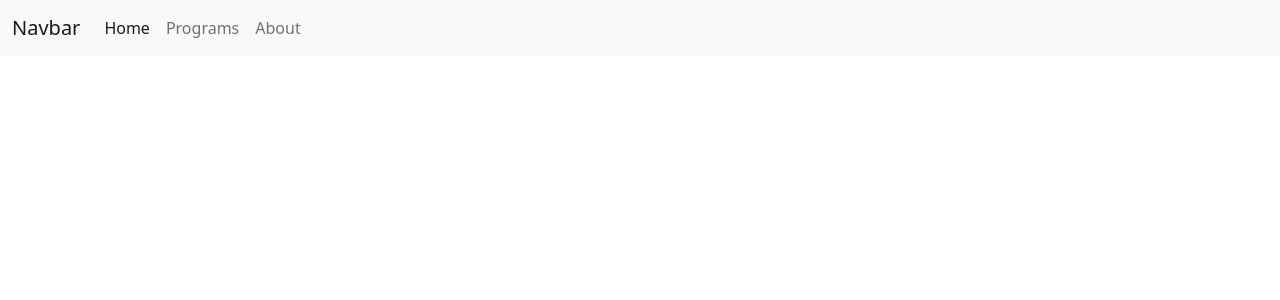
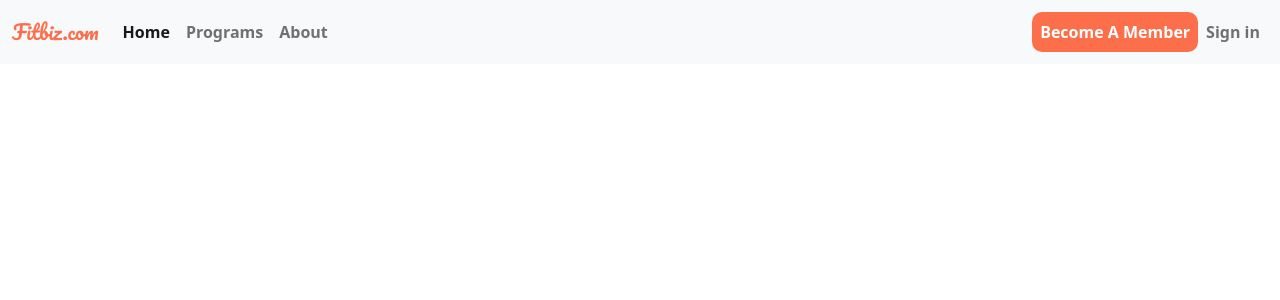
Before and after one commit to iamshubhamjangle/fitbiz-frontend, an Angular app: page / in a window 1280 px wide. Shown: the top 300 px of the page. Built offline with nearby package versions, Linux system fonts and the light colour scheme.

Commit message:
Added Navbar

```diff
--- a/src/app/navbar/navbar.component.css
+++ b/src/app/navbar/navbar.component.css
@@ -0,0 +1,13 @@
+li#signup {
+    background-color: #FD6E4A;
+    border-radius: 10px;
+}
+
+li#signup:hover {
+    background-color: #d85a3b !important;
+}
+
+a.navbar-brand {
+    color: #FD6E4A !important;
+    font-family: 'Pacifico', cursive;
+}
--- a/src/app/navbar/navbar.component.html
+++ b/src/app/navbar/navbar.component.html
@@ -1,7 +1,8 @@
-<nav class="navbar navbar-expand-lg navbar-light bg-light">
-    <div class="container-fluid">
-      <a class="navbar-brand" href="#">Navbar</a>
-      <button class="navbar-toggler" type="button" data-bs-toggle="collapse" data-bs-target="#navbarNav" aria-controls="navbarNav" aria-expanded="false" aria-label="Toggle navigation">
+<nav class="navbar navbar-expand-lg navbar-light bg-light fw-bold">
+    <div class="container-fluid py-1">
+        <a class="navbar-brand fw-normal" id="logo" href="#">Fitbiz.com</a>
+        <button class="navbar-toggler" type="button" data-bs-toggle="collapse" data-bs-target="#navbarNav"
+            aria-controls="navbarNav" aria-expanded="false" aria-label="Toggle navigation">
             <span class="navbar-toggler-icon"></span>
         </button>
         <div class="collapse navbar-collapse" id="navbarNav">
@@ -16,6 +17,16 @@
                     <a class="nav-link" href="#">About</a>
                 </li>
             </ul>
+            <div class="ms-auto">
+                <ul class="navbar-nav">
+                    <li class="nav-item" id="signup">
+                        <a class="nav-link text-white" href="#">Become A Member</a>
+                    </li>
+                    <li class="nav-item">
+                        <a class="nav-link" href="#">Sign in</a>
+                    </li>
+                </ul>
+            </div>
         </div>
     </div>
 </nav>
--- a/src/index.html
+++ b/src/index.html
@@ -6,6 +6,9 @@
   <base href="/">
   <meta name="viewport" content="width=device-width, initial-scale=1">
   <link rel="icon" type="image/x-icon" href="favicon.ico">
+  <link rel="preconnect" href="https://fonts.googleapis.com">
+  <link rel="preconnect" href="https://fonts.gstatic.com" crossorigin>
+  <link href="https://fonts.googleapis.com/css2?family=Pacifico&display=swap" rel="stylesheet">
 </head>
 <body>
   <app-root></app-root>
```
Lines whose indentation alone changed are shown as unchanged.
